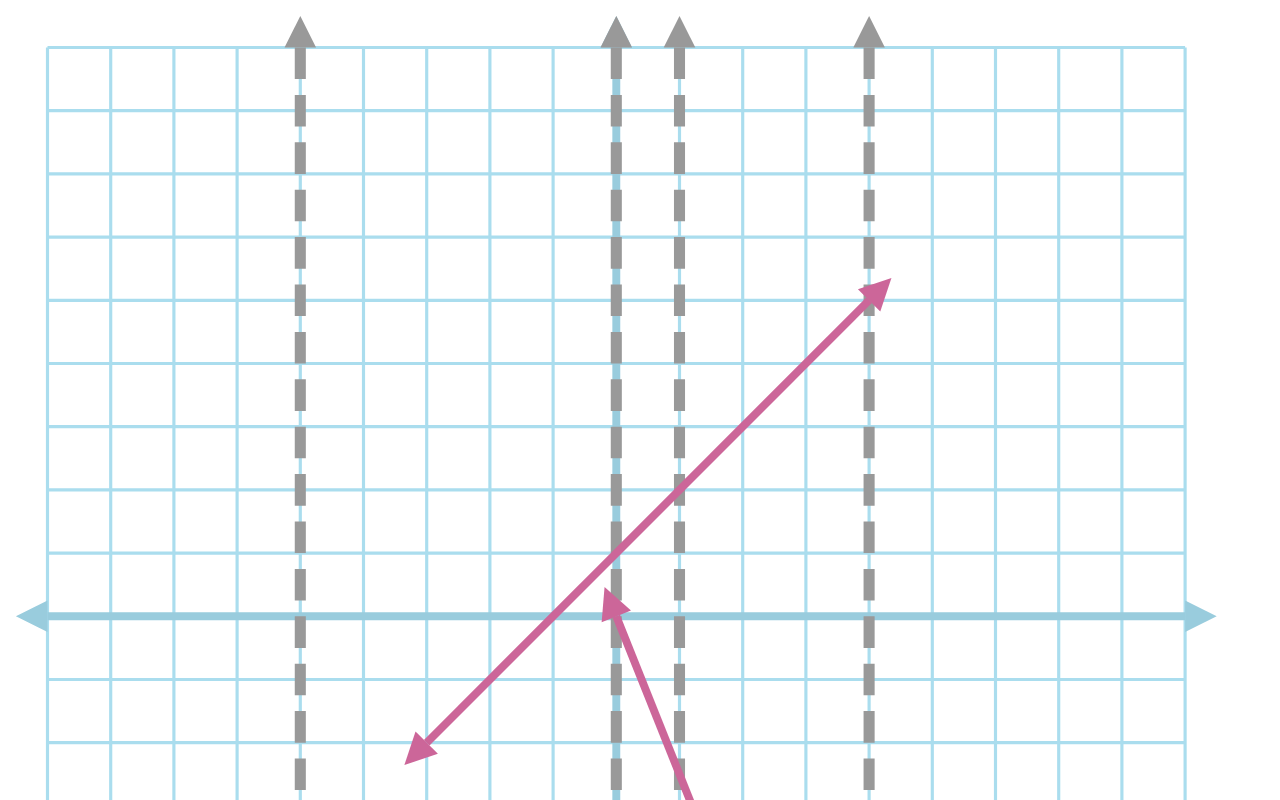
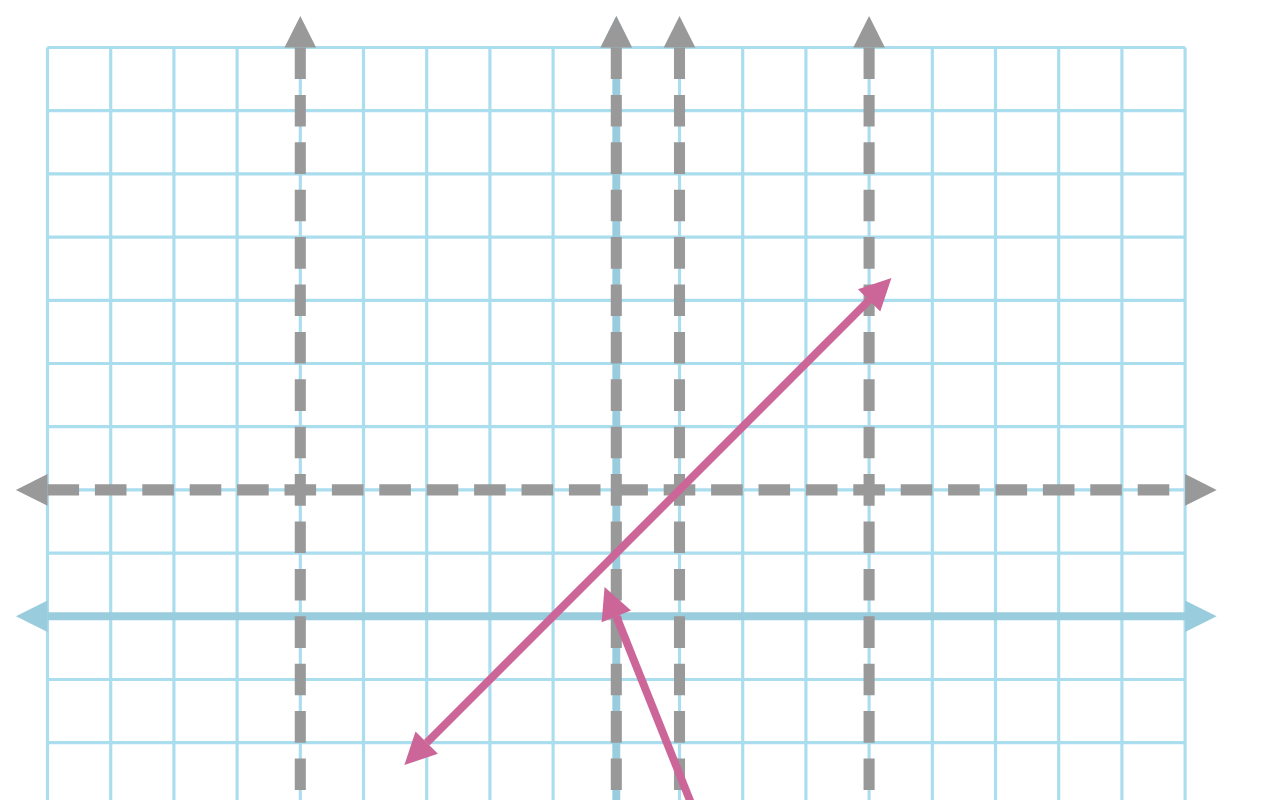
Before and after one commit to aalvinlin/polynomial-rational-cfu, a React (Vite) app: page / in a window 1280 px wide. Shown: the top 800 px of the page. Built offline with nearby package versions, Linux system fonts and the light colour scheme.

Commit message:
implement horizontal asymptotes

```diff
--- a/src/App.js
+++ b/src/App.js
@@ -5,14 +5,13 @@ import Grid from "./components/Grid";
 const App = () => {
 
   let verticalAsymptotes = [-5, 0, 1, 4];
-  let horizontalAsymptotes = [];
-  let obliqueAsymptotes = [];
+  let horizontalOrObliqueAsymptote = [0, 2];
 
   let curvedFunctionParts = [[0, 0, 2, 5], [-3, 2, 4, -5]];
 
   return (
     <>
-      <Grid xMax={800} yMax={800} horizontalSpacing={40} verticalSpacing={40} horizontalPadding={25} verticalPadding={25} verticalAsymptotes={verticalAsymptotes} horizontalAsymptotes={horizontalAsymptotes} obliqueAsymptotes={obliqueAsymptotes} curvedFunctionParts={curvedFunctionParts} />
+      <Grid xMax={800} yMax={800} horizontalSpacing={40} verticalSpacing={40} horizontalPadding={25} verticalPadding={25} verticalAsymptotes={verticalAsymptotes} horizontalOrObliqueAsymptote={horizontalOrObliqueAsymptote} curvedFunctionParts={curvedFunctionParts} />
     </>
   );
 }
--- a/src/components/Grid.js
+++ b/src/components/Grid.js
@@ -1,6 +1,6 @@
 import React from "react";
 
-const Grid = ({xMax, yMax, horizontalSpacing, verticalSpacing, horizontalPadding, verticalPadding, verticalAsymptotes, horizontalAsymptotes, obliqueAsymptotes, curvedFunctionParts}) => {
+const Grid = ({xMax, yMax, horizontalSpacing, verticalSpacing, horizontalPadding, verticalPadding, verticalAsymptotes, horizontalOrObliqueAsymptote, curvedFunctionParts}) => {
 
     const gridLineColor = "#AADDEE";
     const axisColor = "#99CCDD";
@@ -108,6 +108,25 @@ const Grid = ({xMax, yMax, horizontalSpacing, verticalSpacing, horizontalPadding
         return <LineWithArrows xStart={horizontalOffset} yStart={verticalPadding} xEnd={horizontalOffset} yEnd={verticalLineEnd} color={"#999999"} strokeDasharray={"20, 10"} width={7} />;
     }
 
+    const HorizontalOrObliqueAsymptote = ({equation}) => {
+
+        let [slope, yIntercept] = equation;
+
+        // horizontal asymptote
+        if (slope === 0)
+            {
+                const verticalOffset = originY - yIntercept * verticalSpacing;
+
+                return <LineWithArrows xStart={horizontalPadding} yStart={verticalOffset} xEnd={horizontalLineEnd} yEnd={verticalOffset} color={"#999999"} strokeDasharray={"20, 10"} width={7} />;
+            }
+
+        // oblique asymptote
+        else
+            {
+                return null;
+            }
+    }
+
     return (
         <svg viewBox={`0 0 ${xMax} ${yMax}`}>
 
@@ -118,6 +137,8 @@ const Grid = ({xMax, yMax, horizontalSpacing, verticalSpacing, horizontalPadding
             <YAxis />
 
             {verticalAsymptotes.map(x => <VerticalAsymptote x={x} />)}
+
+            <HorizontalOrObliqueAsymptote equation={horizontalOrObliqueAsymptote} />
 
             {curvedFunctionParts.map(partData => {
 
```
